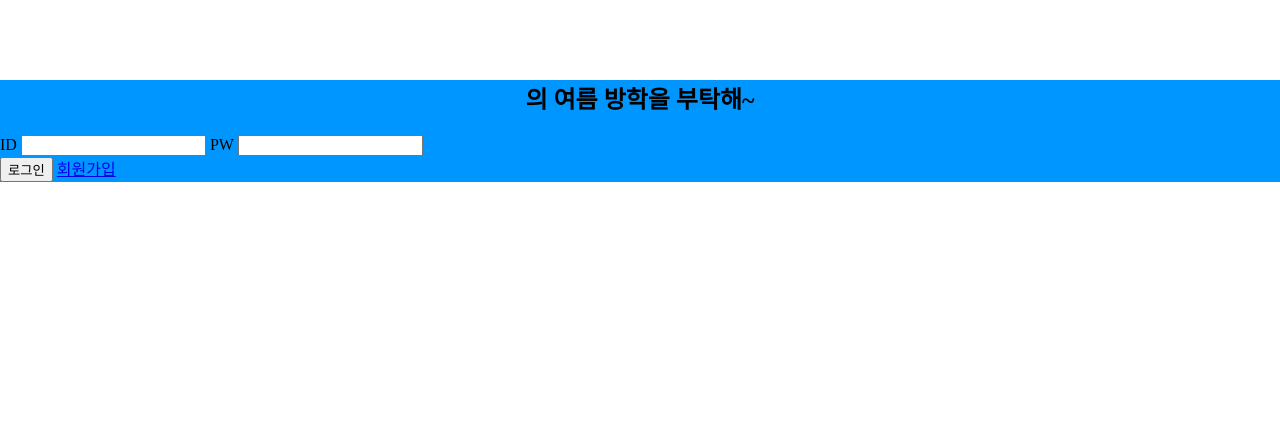
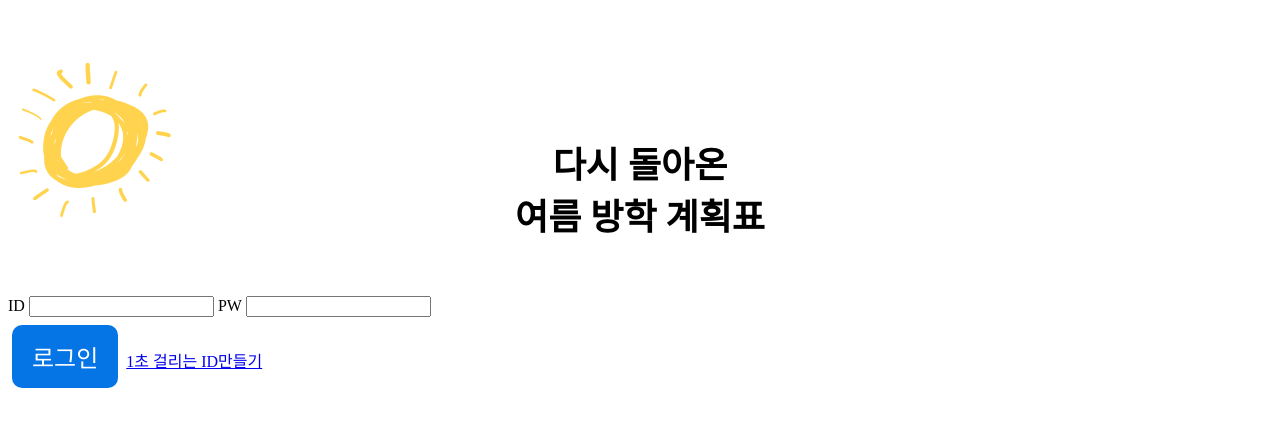
Before and after one commit to gaerini/vacation, a Django app: page /login/ in a window 1280 px wide. Shown: the top 427 px of the page. Run offline with Django 4.2, Linux system fonts and the light colour scheme; some web fonts are replaced.

Commit message:
css of login & signup

```diff
--- a/vacation/app/static/baseStyle.css
+++ b/vacation/app/static/baseStyle.css
@@ -1,11 +1,32 @@
-body {
+@font-face {
+    font-family: 'TTCrownMychewR';
+    src: url('https://cdn.jsdelivr.net/gh/projectnoonnu/noonfonts_2205@1.0/TTCrownMychewR.woff2') format('woff2');
+    font-weight: normal;
+    font-style: normal;
+}
+
+h2 {
     margin: 0;
 }
 
+.title {
+
+    font-family: 'TTCrownMychewR';
+    text-align: center;
+    font-size: x-large;
+    font-weight: 700;
+
+}
+
 .main {
-    background-color: rgb(0,150,255);
-    margin-top: 10vh;
+    margin-top: 7vh;
 }
-.pagetitle {
-    text-align: center;
+
+.sunimg {
+    height: 80px;
+    width: 80px;
 }
+
+.content {
+    padding-top: 7vh;
+}
--- a/vacation/app/static/loginStyle.css
+++ b/vacation/app/static/loginStyle.css
@@ -0,0 +1,23 @@
+@font-face {
+    font-family: 'TTCrownMychewR';
+    src: url('https://cdn.jsdelivr.net/gh/projectnoonnu/noonfonts_2205@1.0/TTCrownMychewR.woff2') format('woff2');
+    font-weight: normal;
+    font-style: normal;
+}
+
+button {
+    font-family: 'TTCrownMychewR';
+    font-size: larger;
+}
+.button {
+    display: inline-block;
+    background-color: #0575E6;
+    color: white;
+    text-align: center;
+    padding: 14px 20px;
+    margin: 8px 4px;
+    border: none;
+    border-radius: 10px;
+    cursor: pointer;
+    font-size: 24px;
+  }
--- a/vacation/app/templates/base.html
+++ b/vacation/app/templates/base.html
@@ -12,11 +12,12 @@
 </head>
 <body>
     <div class="main">
-        <header>
-            <div class="title">
-                <h2 class="pagetitle">{{ username }}의 여름 방학을 부탁해~</h2>
-            </div>
-        </header>
+        <div class="sunimg">
+            <img src="{% static 'sun.png' %}"/>
+        </div>
+        <div class="title">
+            <h2>다시 돌아온 <br/>여름 방학 계획표</h2>
+        </div>
         <div class="content">
             {% block content %}
 
--- a/vacation/app/templates/login.html
+++ b/vacation/app/templates/login.html
@@ -2,7 +2,7 @@
 
 {% block css %}
 {% load static %}
-<link rel="stylesheet" type="text/css" href="{% static 'baseStyle.css' %}"/>
+<link rel="stylesheet" type="text/css" href="{% static 'loginStyle.css' %}"/>
 {% endblock css %}
 
 {% block content %}
@@ -19,8 +19,8 @@
             <input type='text' name='pw'>
         </div>
         <div class='loginBtn'>
-            <button type='submit'>로그인</button>
-            <a href='http://127.0.0.1:8000/signup/'>회원가입</a>
+            <button type='submit' class="button">로그인</button>
+            <a href='http://127.0.0.1:8000/signup/'>1초 걸리는 ID만들기</a>
         </div>
     </form>
 </div>
```
